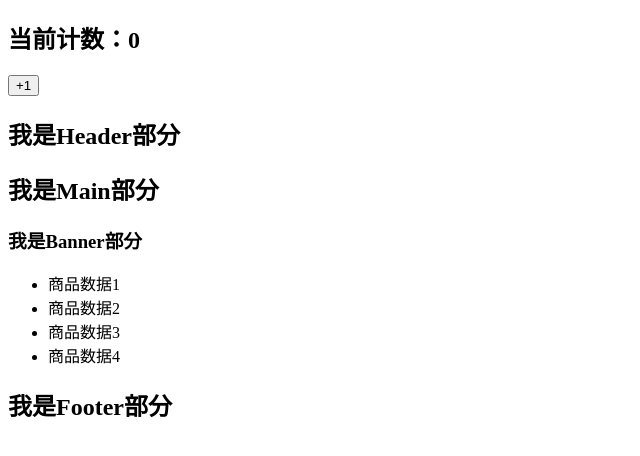
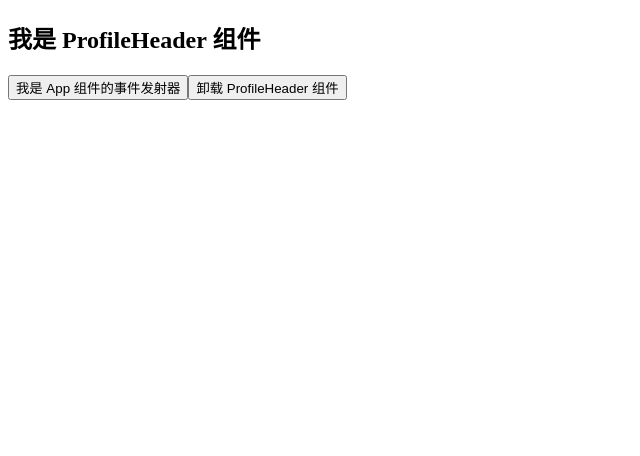
Before and after one commit to icebluesky2666/learn-coderwhy-react, a React (Create React App) app in the folder 06-learn-component/: page / in a window 1280 px wide. Shown: the top 456 px of the page, without its empty margins (0-640 px from the left). Built offline with nearby package versions, Linux system fonts and the light colour scheme.

Commit message:
feat: 事件总线 EventBus 简单使用说明

```diff
--- /dev/null
+++ b/06-learn-component/src/09-知识补充/01-事件总线.js
@@ -0,0 +1,75 @@
+import React, { PureComponent } from 'react'
+import EventBus from 'events'
+
+// 创建事件对象
+const eventEmitter = new EventBus.EventEmitter()
+const EVENT_NAME = 'sayHello'
+
+class ProfileHeader extends PureComponent {
+  // 挂载
+  componentDidMount() {
+    console.log('mount')
+
+    // 监听"sayHello"事件
+    // eventEmitter.addListener(EVENT_NAME, (arg1, arg2) => {
+    //   console.log(arg1, arg2)
+    // })
+
+    eventEmitter.on(EVENT_NAME, this.handleMsg)
+  }
+
+  // 销毁
+  componentWillUnmount() {
+    console.log('will unmount')
+    // TIP: 两个参数都要求要传入
+    // eventEmitter.removeListener(EVENT_NAME, this.handleMsg)
+    eventEmitter.off(EVENT_NAME, this.handleMsg)
+  }
+
+  render() {
+    return <h2>我是 ProfileHeader 组件</h2>
+  }
+
+  handleMsg(...args) {
+    // 使用 ... 扩展运算符接收剩余参数,使之变成一个数组
+    console.log(args, args instanceof Array)
+  }
+}
+
+function Profile() {
+  return (
+    <div>
+      <ProfileHeader />
+    </div>
+  )
+}
+
+export default class App extends PureComponent {
+  constructor(props) {
+    super(props)
+    this.state = {
+      isShow: true
+    }
+  }
+
+  render() {
+    return (
+      <div>
+        {this.state.isShow && <Profile />}
+        <button onClick={() => this.sendMsg()}>我是 App 组件的事件发射器</button>
+        <button onClick={() => this.unProfileHeader()}>卸载 ProfileHeader 组件</button>
+      </div>
+    )
+  }
+
+  // 发送事件
+  sendMsg() {
+    eventEmitter.emit(EVENT_NAME, '小小石', 20)
+  }
+
+  unProfileHeader() {
+    this.setState({
+      isShow: !this.state.isShow
+    })
+  }
+}
--- a/06-learn-component/src/index.js
+++ b/06-learn-component/src/index.js
@@ -19,6 +19,7 @@ import ReactDOM from 'react-dom'
 // import App from './07-setState详解/03-setState-数据的合并-assign'
 // import App from './08-性能优化/01-组件嵌套的render调用'
 // import App from './08-性能优化/02-通过-shouldComponentUpdate-阻断render'
-import App from './08-性能优化/03-函数组件优化-memo'
+// import App from './08-性能优化/03-函数组件优化-memo'
+import App from './09-知识补充/01-事件总线'
 
 ReactDOM.render(<App />, document.querySelector('#root'))
--- /dev/null
+++ b/package.json
@@ -0,0 +1,5 @@
+{
+  "dependencies": {
+    "events": "^3.3.0"
+  }
+}
```
Also changed, not shown: 2 other files (tests, documents, lock files or other folders).
